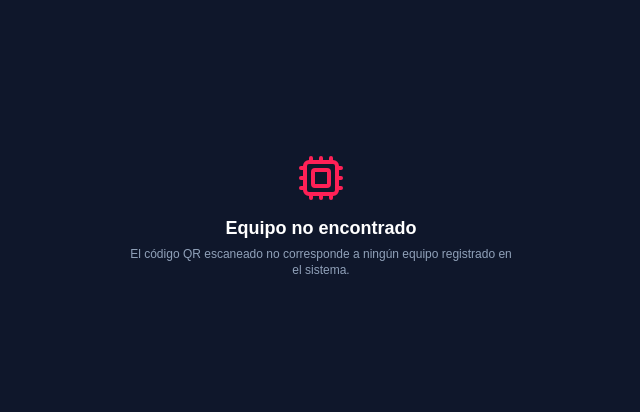
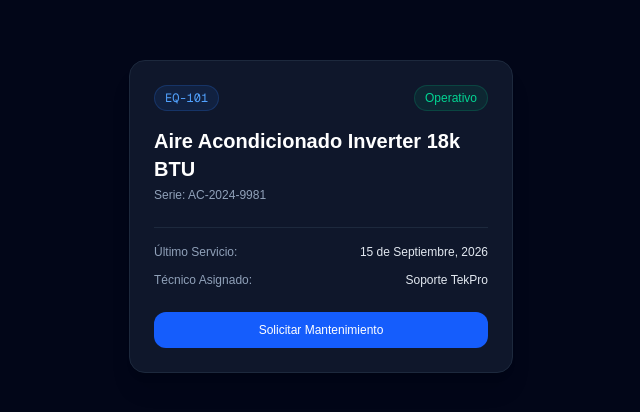
Before and after one commit to adalverm6-max/app-tecnicos, a Next.js app: page /equipment/EQ-101 in a window 1280 px wide. Shown: the part 184-596 px from the top of the page, without its empty margins (319-959 px from the left). Built offline with nearby package versions, Linux system fonts and the light colour scheme; no server answers; the database is empty.

Commit message:
Sincronizar IDs de equipos con la vista dinamica

```diff
--- a/app/equipment/[id]/page.tsx
+++ b/app/equipment/[id]/page.tsx
@@ -1,136 +1,77 @@
-'use client';
+'use client'
 
-import React, { useEffect, useState } from 'react';
-import { useParams } from 'next/navigation';
-import { Cpu, CheckCircle2, Phone, Calendar, Wrench, ShieldCheck } from 'lucide-react';
-import { supabase } from '../../lib/supabase';
+import React from 'react'
+import { useParams } from 'next/navigation'
 
-interface EquipmentDetail {
-  id: string;
-  name: string;
-  model: string;
-  serial_number: string;
-  created_at: string;
-  clients?: {
-    name: string;
-    phone: string;
-  };
-}
+export default function EquipmentDetailPage() {
+  const params = useParams()
+  const id = params?.id as string
 
-export default function EquipmentPublicPage() {
-  const params = useParams();
-  const eqId = params.id as string;
+  // Base de datos local de ejemplo
+  const mockEquipments: Record<string, { name: string; serial: string; status: string; lastService: string }> = {
+    'EQ-101': {
+      name: 'Aire Acondicionado Inverter 18k BTU',
+      serial: 'AC-2024-9981',
+      status: 'Operativo',
+      lastService: '15 de Septiembre, 2026',
+    },
+    'EQ-102': {
+      name: 'Mesa Eléctrica Principal 220V',
+      serial: 'TE-2024-5542',
+      status: 'Mantenimiento Pendiente',
+      lastService: '01 de Agosto, 2026',
+    },
+  }
 
-  const [equipment, setEquipment] = useState<EquipmentDetail | null>(null);
-  const [loading, setLoading] = useState(true);
-
-  useEffect(() => {
-    async function fetchEquipment() {
-      if (!eqId) return;
-      const { data, error } = await supabase
-        .from('equipment')
-        .select('*, clients(name, phone)')
-        .eq('id', eqId)
-        .single();
-
-      if (!error && data) {
-        setEquipment(data);
-      }
-      setLoading(false);
-    }
-
-    fetchEquipment();
-  }, [eqId]);
-
-  const handleContactTech = () => {
-    if (!equipment) return;
-    const message = encodeURIComponent(
-      `Hola! Estoy escaneando el QR del equipo *${equipment.name}* (Serie: ${equipment.serial_number || 'N/A'}). Quisiera solicitar un mantenimiento.`
-    );
-    window.open(`https://wa.me/573001234567?text=${message}`, '_blank');
-  };
-
-  if (loading) {
-    return (
-      <div className="min-h-screen bg-slate-900 text-white flex items-center justify-center p-4">
-        <p className="text-sm font-medium animate-pulse">Cargando hoja de vida del equipo...</p>
-      </div>
-    );
-  }
+  const equipment = mockEquipments[id]
 
   if (!equipment) {
     return (
-      <div className="min-h-screen bg-slate-900 text-white flex items-center justify-center p-4">
-        <div className="text-center max-w-sm">
-          <Cpu className="h-12 w-12 text-rose-500 mx-auto mb-3" />
-          <h2 className="text-lg font-bold">Equipo no encontrado</h2>
-          <p className="text-xs text-slate-400 mt-1">El código QR escaneado no corresponde a ningún equipo registrado en el sistema.</p>
+      <div className="min-h-screen bg-slate-900 text-white flex flex-col items-center justify-center p-6 text-center">
+        <div className="w-16 h-16 bg-red-500/10 border border-red-500/20 rounded-2xl flex items-center justify-center mb-4">
+          <span className="text-2xl">⚠️</span>
         </div>
+        <h1 className="text-xl font-bold mb-2">Equipo no encontrado</h1>
+        <p className="text-sm text-slate-400 max-w-xs">
+          El código QR escaneado ({id}) no corresponde a ningún equipo registrado.
+        </p>
       </div>
-    );
+    )
   }
 
   return (
-    <div className="min-h-screen bg-slate-950 text-slate-100 flex justify-center p-4 sm:p-6">
-      <div className="w-full max-w-md my-auto space-y-6">
+    <div className="min-h-screen bg-slate-950 text-slate-100 p-6 flex flex-col items-center justify-center">
+      <div className="w-full max-w-sm bg-slate-900 border border-slate-800 rounded-2xl p-6 shadow-xl">
+        <div className="flex justify-between items-center mb-4">
+          <span className="text-xs font-mono bg-blue-500/10 text-blue-400 border border-blue-500/20 px-2.5 py-1 rounded-full">
+            {id}
+          </span>
+          <span className="text-xs px-2.5 py-1 rounded-full bg-emerald-500/10 text-emerald-400 border border-emerald-500/20">
+            {equipment.status}
+          </span>
+        </div>
 
-        {/* Encabezado */}
-        <div className="bg-slate-900 border border-slate-800 rounded-2xl p-6 shadow-xl relative overflow-hidden">
-          <div className="absolute top-0 right-0 w-32 h-32 bg-blue-600/10 rounded-full blur-2xl pointer-events-none" />
+        <h1 className="text-xl font-bold text-white mb-1">{equipment.name}</h1>
+        <p className="text-xs text-slate-400 mb-6">Serie: {equipment.serial}</p>
 
-          <div className="flex justify-between items-start mb-4">
-            <span className="inline-flex items-center gap-1.5 px-3 py-1 rounded-full text-xs font-semibold bg-emerald-500/10 text-emerald-400 border border-emerald-500/20">
-              <ShieldCheck className="h-3.5 w-3.5" /> Equipo Operativo
-            </span>
-            <span className="text-[10px] text-slate-500 font-mono">ID: {equipment.id.slice(0, 8)}</span>
+        <div className="space-y-3 border-t border-slate-800 pt-4 text-xs">
+          <div className="flex justify-between text-slate-400">
+            <span>Último Servicio:</span>
+            <span className="text-slate-200 font-medium">{equipment.lastService}</span>
           </div>
-
-          <h1 className="text-2xl font-bold text-white mb-1">{equipment.name}</h1>
-          <p className="text-sm text-slate-400 mb-6">Cliente: <span className="text-slate-200 font-medium">{equipment.clients?.name || 'Cliente Particular'}</span></p>
-
-          <div className="grid grid-cols-2 gap-3 pt-4 border-t border-slate-800 text-xs">
-            <div className="bg-slate-950/60 p-3 rounded-xl border border-slate-800/80">
-              <p className="text-slate-500 mb-0.5">Modelo</p>
-              <p className="font-semibold text-slate-200">{equipment.model || 'N/A'}</p>
-            </div>
-            <div className="bg-slate-950/60 p-3 rounded-xl border border-slate-800/80">
-              <p className="text-slate-500 mb-0.5">Nº Serie</p>
-              <p className="font-semibold text-slate-200">{equipment.serial_number || 'N/A'}</p>
-            </div>
+          <div className="flex justify-between text-slate-400">
+            <span>Técnico Asignado:</span>
+            <span className="text-slate-200 font-medium">Soporte TekPro</span>
           </div>
         </div>
 
-        {/* Historial de Mantenimientos */}
-        <div className="bg-slate-900 border border-slate-800 rounded-2xl p-6 shadow-xl">
-          <h2 className="text-sm font-bold uppercase tracking-wider text-slate-400 mb-4 flex items-center gap-2">
-            <Wrench className="h-4 w-4 text-blue-500" /> Historial de Servicios
-          </h2>
-
-          <div className="space-y-4">
-            <div className="flex gap-3 items-start pb-4 border-b border-slate-800">
-              <div className="p-2 rounded-lg bg-emerald-500/10 text-emerald-400 mt-0.5">
-                <CheckCircle2 className="h-4 w-4" />
-              </div>
-              <div>
-                <p className="text-sm font-semibold text-slate-200">Mantenimiento Preventivo Inicial</p>
-                <p className="text-xs text-slate-400 mt-0.5">Limpieza profunda de serpentín, filtros y verificación de gas refrigerante.</p>
-                <span className="inline-flex items-center gap-1 text-[11px] text-slate-500 mt-2">
-                  <Calendar className="h-3 w-3" /> {new Date(equipment.created_at).toLocaleDateString()}
-                </span>
-              </div>
-            </div>
-          </div>
-        </div>
-
-        {/* Botón de Asistencia por WhatsApp */}
         <button
-          onClick={handleContactTech}
-          className="w-full bg-emerald-600 hover:bg-emerald-500 active:scale-[0.98] text-white font-semibold py-3.5 px-4 rounded-xl shadow-lg transition flex items-center justify-center gap-2 text-sm cursor-pointer"
+          onClick={() => alert('Solicitud de servicio enviada')}
+          className="w-full mt-6 bg-blue-600 hover:bg-blue-500 text-white font-medium py-2.5 rounded-xl text-xs transition-colors"
         >
-          <Phone className="h-4 w-4" /> Solicitar Mantenimiento por WhatsApp
+          Solicitar Mantenimiento
         </button>
-
       </div>
     </div>
-  );
+  )
 }
```
